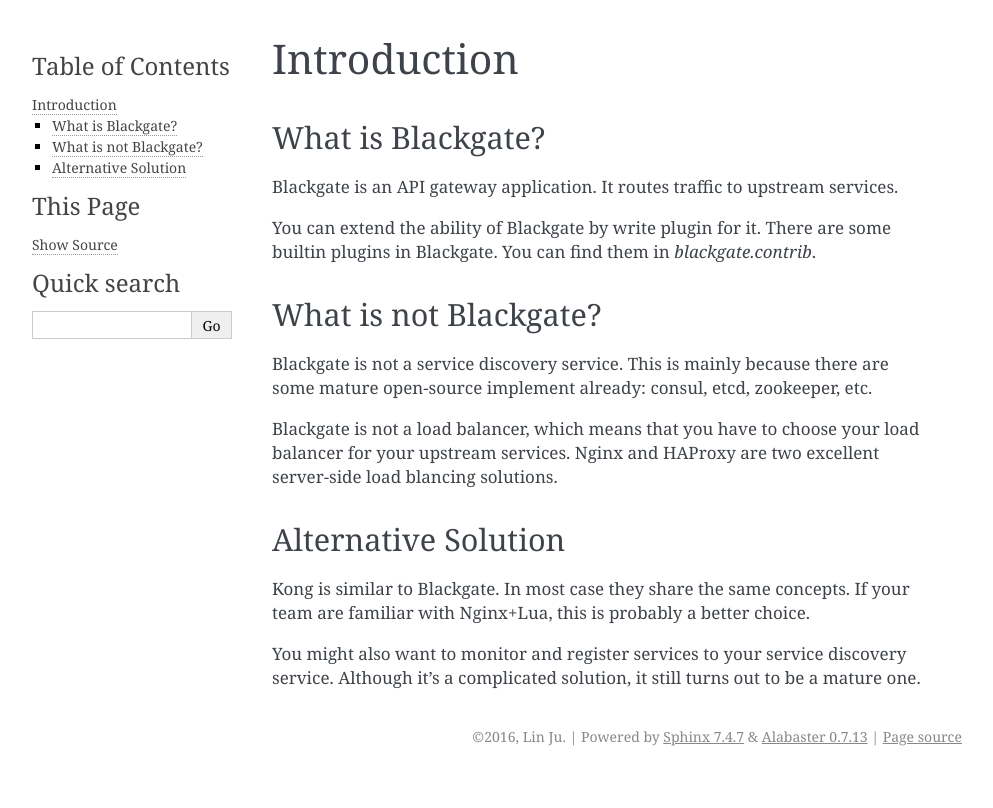
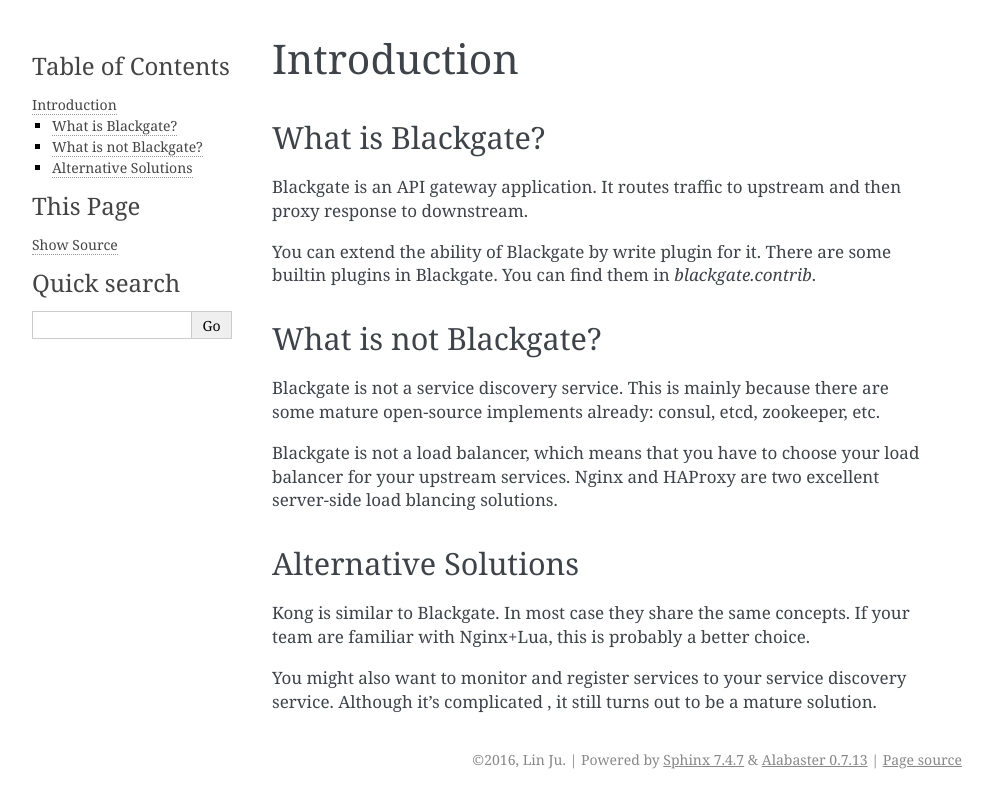
Before and after one commit to soasme/blackgate, a Sphinx documentation site: the page built from docs/introduction.rst, in a window 1280 px wide. Shown: the top 808 px of the page, without its empty margins (148-1141 px from the left). Built offline with Sphinx 7.4.7, drawn with Linux system fonts in a browser that asks for light colours; pages that are not in the unit, such as notebooks, are missing from menus.

Commit message:
fix docs introduction grammer errors.

```diff
--- a/docs/introduction.rst
+++ b/docs/introduction.rst
@@ -6,7 +6,7 @@ What is Blackgate?
 -------------------
 
 Blackgate is an API gateway application. It routes traffic to
-upstream services.
+upstream and then proxy response to downstream.
 
 You can extend the ability of Blackgate by write plugin for it.
 There are some builtin plugins in Blackgate. You can find them
@@ -16,14 +16,14 @@ What is not Blackgate?
 -----------------------
 
 Blackgate is not a service discovery service. This is mainly
-because there are some mature open-source implement already:
+because there are some mature open-source implements already:
 consul, etcd, zookeeper, etc.
 
 Blackgate is not a load balancer, which means that you have
 to choose your load balancer for your upstream services. Nginx
 and HAProxy are two excellent server-side load blancing solutions.
 
-Alternative Solution
+Alternative Solutions
 ---------------------
 
 Kong is similar to Blackgate. In most case they share the same
@@ -31,5 +31,5 @@ concepts. If your team are familiar with Nginx+Lua, this is
 probably a better choice.
 
 You might also want to monitor and register services to
-your service discovery service. Although it's a complicated
-solution, it still turns out to be a mature one.
+your service discovery service. Although it's complicated
+, it still turns out to be a mature solution.
```
